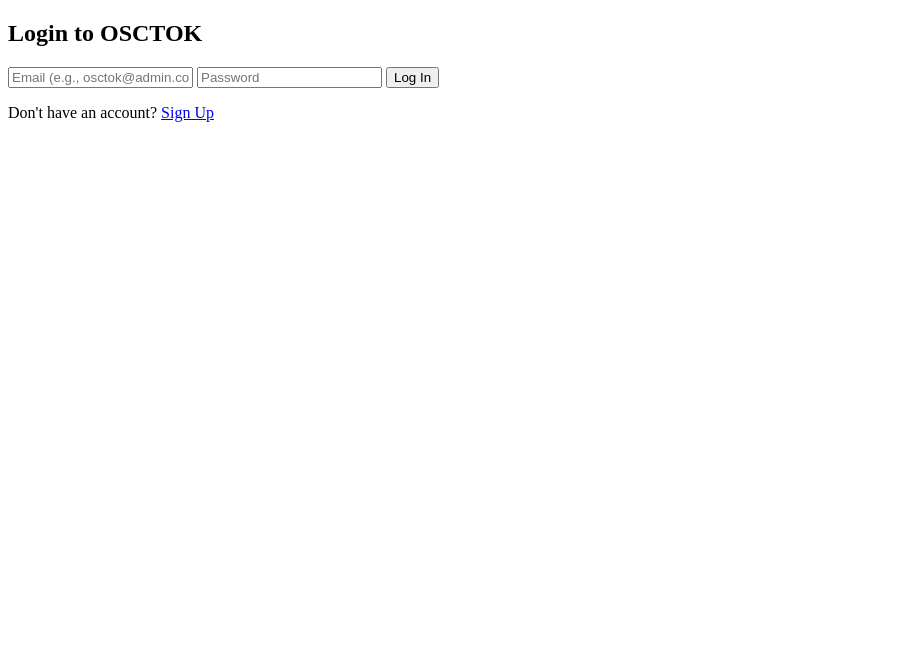
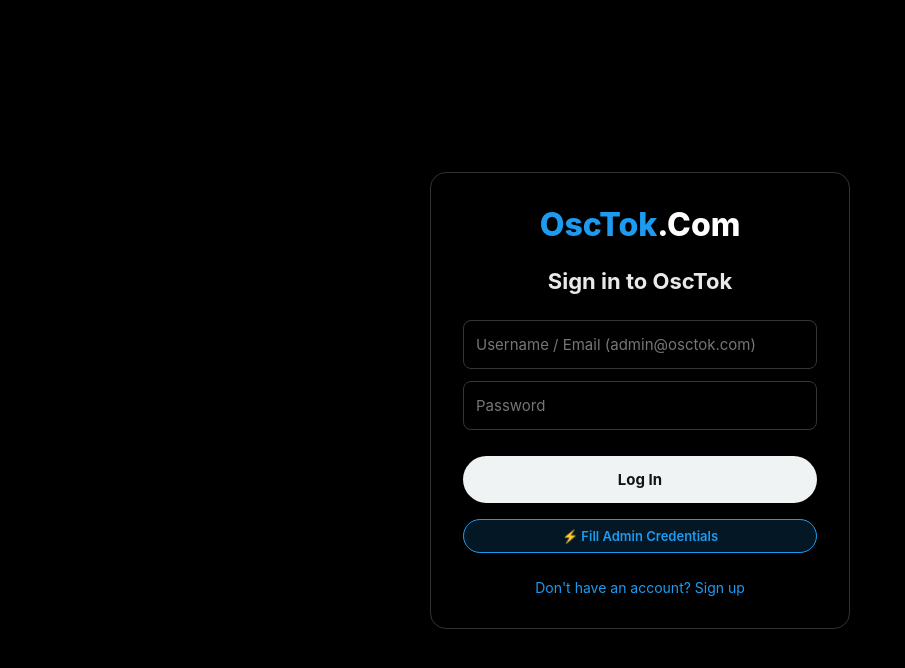
Before and after one commit to namungoonahighschool/OSCTOK.COM, a website: page login.html in a window 1280 px wide. Shown: the whole page, without its empty margins (0-905 px from the left). Drawn offline with Linux system fonts and the light colour scheme.

Commit message:
Update login.html

```diff
--- a/login.html
+++ b/login.html
@@ -3,20 +3,144 @@
 <head>
     <meta charset="UTF-8">
     <meta name="viewport" content="width=device-width, initial-scale=1.0">
-    <title>OSCTOK - Login</title>
-    <link rel="stylesheet" href="style.css">
+    <title>OscTok.Com - Log In or Sign Up</title>
+    <style>
+        * { box-sizing: border-box; margin: 0; padding: 0; font-family: -apple-system, BlinkMacSystemFont, "Segoe UI", Roboto, sans-serif; }
+        body { background-color: #000; color: #e7e9ea; display: flex; justify-content: center; align-items: center; min-height: 100vh; padding: 20px; }
+
+        .auth-card {
+            background: #000;
+            border: 1px solid #2f3336;
+            border-radius: 16px;
+            width: 100%;
+            max-width: 420px;
+            padding: 32px;
+            display: flex;
+            flex-direction: column;
+            gap: 16px;
+        }
+
+        .brand-logo { font-size: 32px; font-weight: 800; text-align: center; color: #1d9bf0; tracking: -0.5px; margin-bottom: 8px; }
+        .brand-logo span { color: #fff; }
+
+        h2 { font-size: 22px; font-weight: 700; text-align: center; margin-bottom: 10px; }
+
+        .input-group { display: flex; flex-direction: column; gap: 12px; }
+
+        input {
+            width: 100%;
+            background: #000;
+            border: 1px solid #333639;
+            border-radius: 8px;
+            padding: 14px 12px;
+            color: #fff;
+            font-size: 15px;
+            outline: none;
+            transition: border-color 0.2s;
+        }
+        input:focus { border-color: #1d9bf0; }
+
+        .btn-primary {
+            background: #eff3f4;
+            color: #0f1419;
+            font-weight: 700;
+            padding: 14px;
+            border-radius: 25px;
+            border: none;
+            cursor: pointer;
+            font-size: 15px;
+            margin-top: 10px;
+            transition: background 0.2s;
+        }
+        .btn-primary:hover { background: #d7dbdc; }
+
+        .btn-admin-fill {
+            background: rgba(29, 155, 240, 0.15);
+            color: #1d9bf0;
+            border: 1px solid #1d9bf0;
+            border-radius: 20px;
+            padding: 8px;
+            font-size: 13px;
+            cursor: pointer;
+            font-weight: 600;
+        }
+
+        .toggle-link { color: #1d9bf0; cursor: pointer; font-size: 14px; text-align: center; margin-top: 10px; }
+    </style>
 </head>
 <body>
-    <div class="auth-container">
-        <h2>Login to OSCTOK</h2>
-        <form id="loginForm">
-            <input type="email" id="email" placeholder="Email (e.g., osctok@admin.com)" required>
-            <input type="password" id="password" placeholder="Password" required>
-            <button type="submit">Log In</button>
-        </form>
-        <p>Don't have an account? <a href="signup.html">Sign Up</a></p>
+
+    <div class="auth-card">
+        <div class="brand-logo">OscTok<span>.Com</span></div>
+        <h2 id="formTitle">Sign in to OscTok</h2>
+
+        <div class="input-group">
+            <input type="text" id="displayName" placeholder="Display Name (e.g., OscTok Admin)" style="display: none;">
+            <input type="text" id="username" placeholder="Username / Email (admin@osctok.com)">
+            <input type="password" id="password" placeholder="Password">
+        </div>
+
+        <button class="btn-primary" id="submitBtn" onclick="handleSubmit()">Log In</button>
+        <button class="btn-admin-fill" onclick="fillAdmin()">⚡ Fill Admin Credentials</button>
+        <p class="toggle-link" id="toggleMode" onclick="toggleAuth()">Don't have an account? Sign up</p>
     </div>
 
-    <script src="login.js"></script>
+    <script>
+        const API_URL = "http://localhost:3000/api";
+        let isSignUp = false;
+
+        function fillAdmin() {
+            document.getElementById('username').value = "admin@osctok.com";
+            document.getElementById('password').value = "acu8aww112";
+            if (isSignUp) {
+                document.getElementById('displayName').value = "OscTok Admin";
+            }
+        }
+
+        function toggleAuth() {
+            isSignUp = !isSignUp;
+            document.getElementById('formTitle').innerText = isSignUp ? "Create your OscTok account" : "Sign in to OscTok";
+            document.getElementById('submitBtn').innerText = isSignUp ? "Sign Up" : "Log In";
+            document.getElementById('displayName').style.display = isSignUp ? "block" : "none";
+            document.getElementById('toggleMode').innerText = isSignUp ? "Already have an account? Log in" : "Don't have an account? Sign up";
+        }
+
+        async function handleSubmit() {
+            const username = document.getElementById('username').value.trim();
+            const password = document.getElementById('password').value.trim();
+            const displayName = document.getElementById('displayName').value.trim();
+
+            if (!username || !password || (isSignUp && !displayName)) {
+                return alert("Please fill in all required fields.");
+            }
+
+            const endpoint = isSignUp ? '/auth/signup' : '/auth/login';
+            const bodyData = isSignUp ? { username, password, displayName } : { username, password };
+
+            try {
+                const res = await fetch(`${API_URL}${endpoint}`, {
+                    method: 'POST',
+                    headers: { 'Content-Type': 'application/json' },
+                    body: JSON.stringify(bodyData)
+                });
+                const data = await res.json();
+
+                if (data.success) {
+                    if (isSignUp) {
+                        alert("Account created! Please log in with your credentials.");
+                        toggleAuth();
+                    } else {
+                        localStorage.setItem('currentUser', JSON.stringify(data.user));
+                        localStorage.setItem('token', data.token);
+                        window.location.href = "index.html";
+                    }
+                } else {
+                    alert(data.error || "Authentication failed");
+                }
+            } catch (err) {
+                alert("Could not connect to the OscTok server. Make sure `node server.js` is running.");
+            }
+        }
+    </script>
 </body>
 </html>
```
